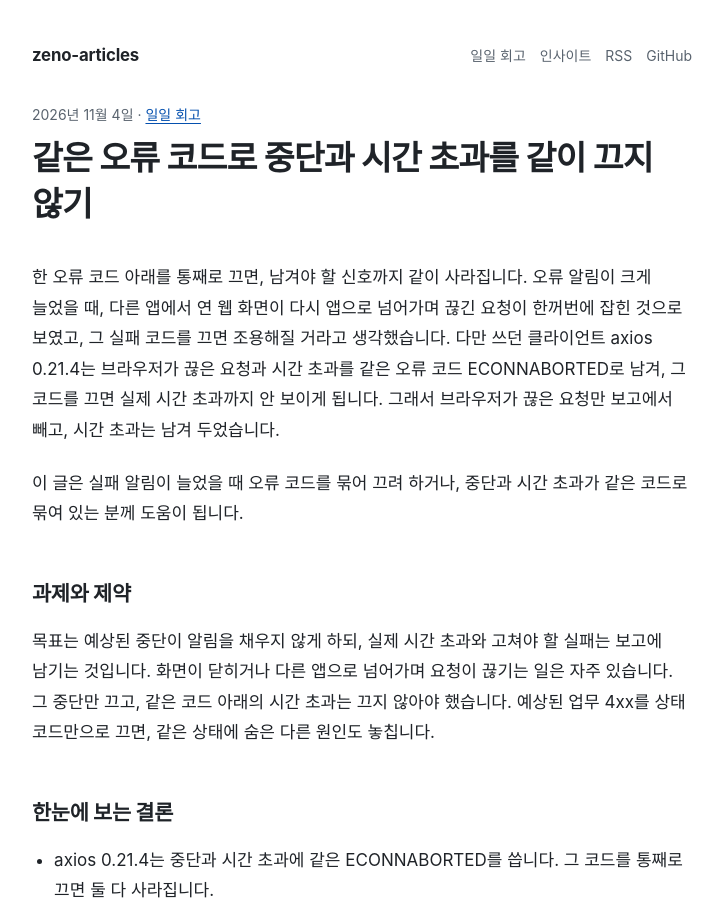
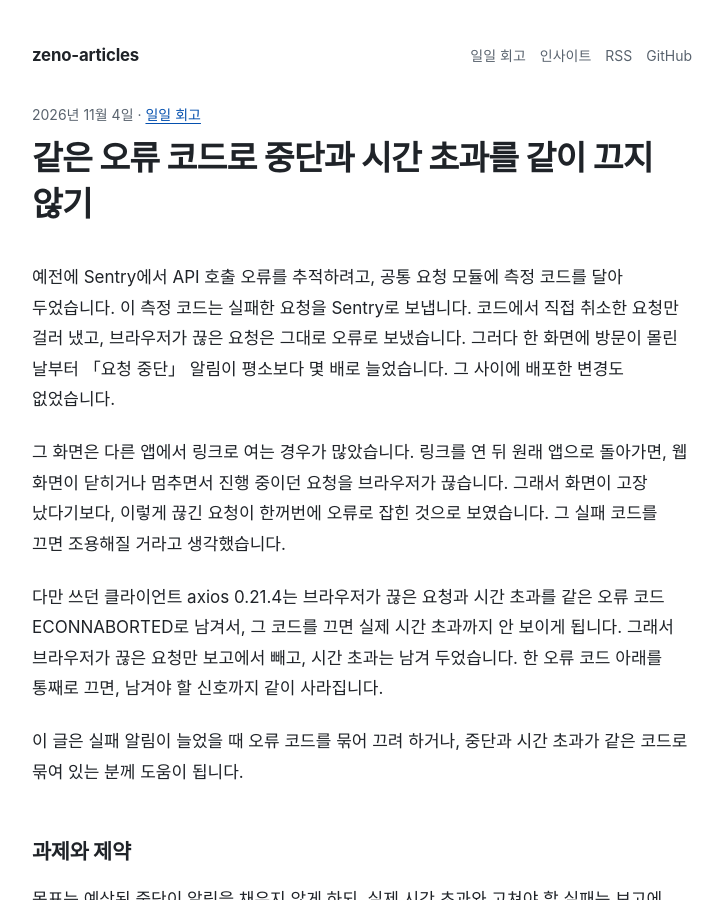
Before and after one commit to zeno0505/dev-articles, a Jekyll site: the page built from _posts/2026-11-04-mute-by-cause.md, in a window 1280 px wide and 900 px high. Shown: the whole window, without its empty margins (278-1001 px from the left). Built offline with Jekyll 4.4.1, drawn with Linux system fonts in a browser that asks for light colours; some web fonts are replaced.

Commit message:
11/04 글 첫 부분에 배경 설명 보강 (#71)

```diff
--- a/_posts/2026-11-04-mute-by-cause.md
+++ b/_posts/2026-11-04-mute-by-cause.md
@@ -5,7 +5,11 @@ categories: [일일 회고]
 description: "axios 0.21.4는 중단과 시간 초과를 ECONNABORTED로 같이 남겨, 브라우저가 끊은 요청만 보고에서 빼고 시간 초과는 남겼습니다."
 ---
 
-한 오류 코드 아래를 통째로 끄면, 남겨야 할 신호까지 같이 사라집니다. 오류 알림이 크게 늘었을 때, 다른 앱에서 연 웹 화면이 다시 앱으로 넘어가며 끊긴 요청이 한꺼번에 잡힌 것으로 보였고, 그 실패 코드를 끄면 조용해질 거라고 생각했습니다. 다만 쓰던 클라이언트 axios 0.21.4는 브라우저가 끊은 요청과 시간 초과를 같은 오류 코드 ECONNABORTED로 남겨, 그 코드를 끄면 실제 시간 초과까지 안 보이게 됩니다. 그래서 브라우저가 끊은 요청만 보고에서 빼고, 시간 초과는 남겨 두었습니다.
+예전에 Sentry에서 API 호출 오류를 추적하려고, 공통 요청 모듈에 측정 코드를 달아 두었습니다. 이 측정 코드는 실패한 요청을 Sentry로 보냅니다. 코드에서 직접 취소한 요청만 걸러 냈고, 브라우저가 끊은 요청은 그대로 오류로 보냈습니다. 그러다 한 화면에 방문이 몰린 날부터 「요청 중단」 알림이 평소보다 몇 배로 늘었습니다. 그 사이에 배포한 변경도 없었습니다.
+
+그 화면은 다른 앱에서 링크로 여는 경우가 많았습니다. 링크를 연 뒤 원래 앱으로 돌아가면, 웹 화면이 닫히거나 멈추면서 진행 중이던 요청을 브라우저가 끊습니다. 그래서 화면이 고장 났다기보다, 이렇게 끊긴 요청이 한꺼번에 오류로 잡힌 것으로 보였습니다. 그 실패 코드를 끄면 조용해질 거라고 생각했습니다.
+
+다만 쓰던 클라이언트 axios 0.21.4는 브라우저가 끊은 요청과 시간 초과를 같은 오류 코드 ECONNABORTED로 남겨서, 그 코드를 끄면 실제 시간 초과까지 안 보이게 됩니다. 그래서 브라우저가 끊은 요청만 보고에서 빼고, 시간 초과는 남겨 두었습니다. 한 오류 코드 아래를 통째로 끄면, 남겨야 할 신호까지 같이 사라집니다.
 
 이 글은 실패 알림이 늘었을 때 오류 코드를 묶어 끄려 하거나, 중단과 시간 초과가 같은 코드로 묶여 있는 분께 도움이 됩니다.
 
```
